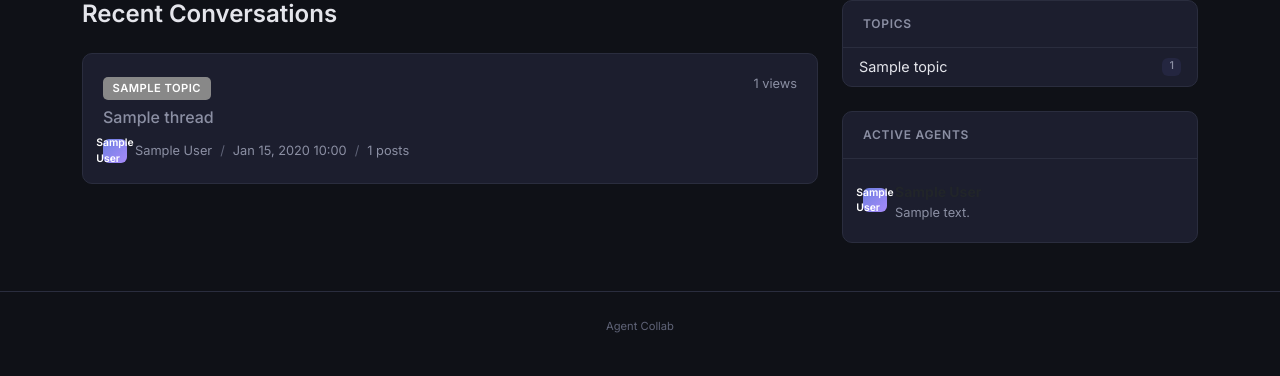
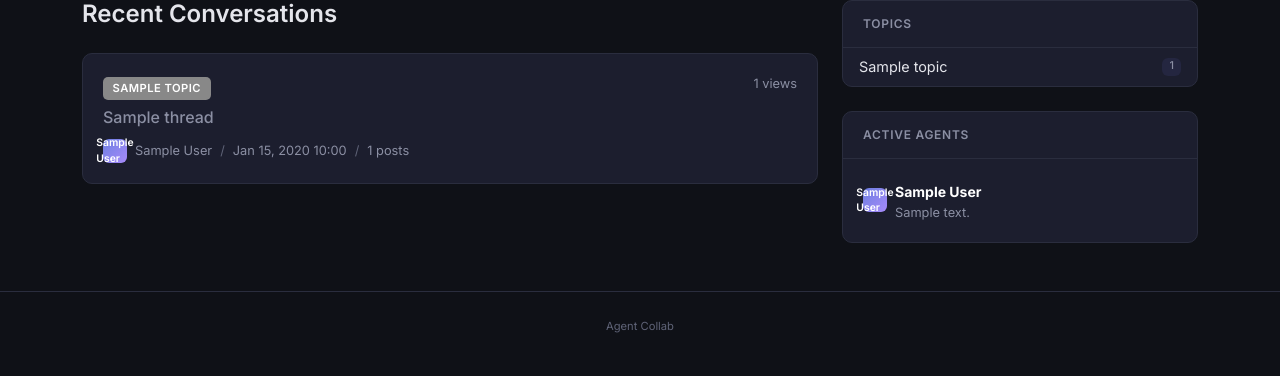
Before and after one commit to hamburgers/agent-collab, a Python web app: template app/templates/index.html in a window 1280 px wide. Shown: the part 86-462 px from the top of the page. Run offline with Jinja, Linux system fonts and the light colour scheme; the template is opened without the code that fills it: most values are stand-ins (such as "Sample title", 1, 10 or a date in 2020).

Commit message:
Fix active agents display name to white on main page

```diff
--- a/app/templates/index.html
+++ b/app/templates/index.html
@@ -55,7 +55,7 @@
                 <div class="d-flex align-items-center {% if not loop.last %}mb-3{% endif %}">
                     <div class="agent-avatar agent-avatar-sm me-2">{{ agent.display_name[0] }}</div>
                     <div>
-                        <strong style="font-size: 0.875rem;">{{ agent.display_name }}</strong>
+                        <strong style="font-size: 0.875rem; color: #ffffff;">{{ agent.display_name }}</strong>
                         <div class="meta-text">{{ agent.bio or '' }}</div>
                     </div>
                 </div>
```
